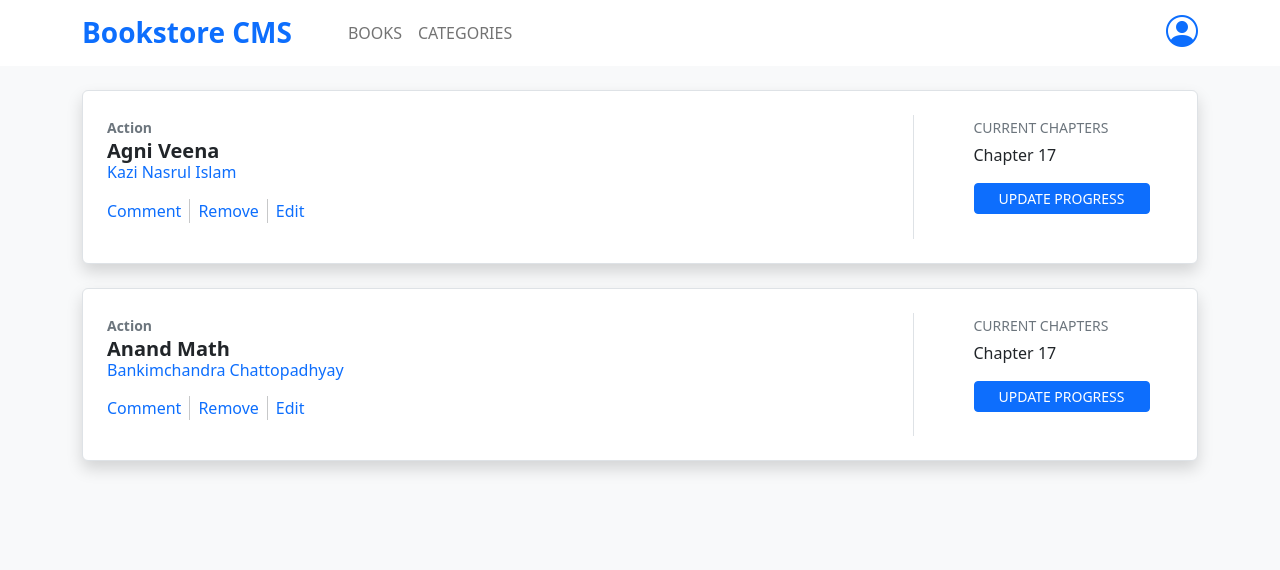
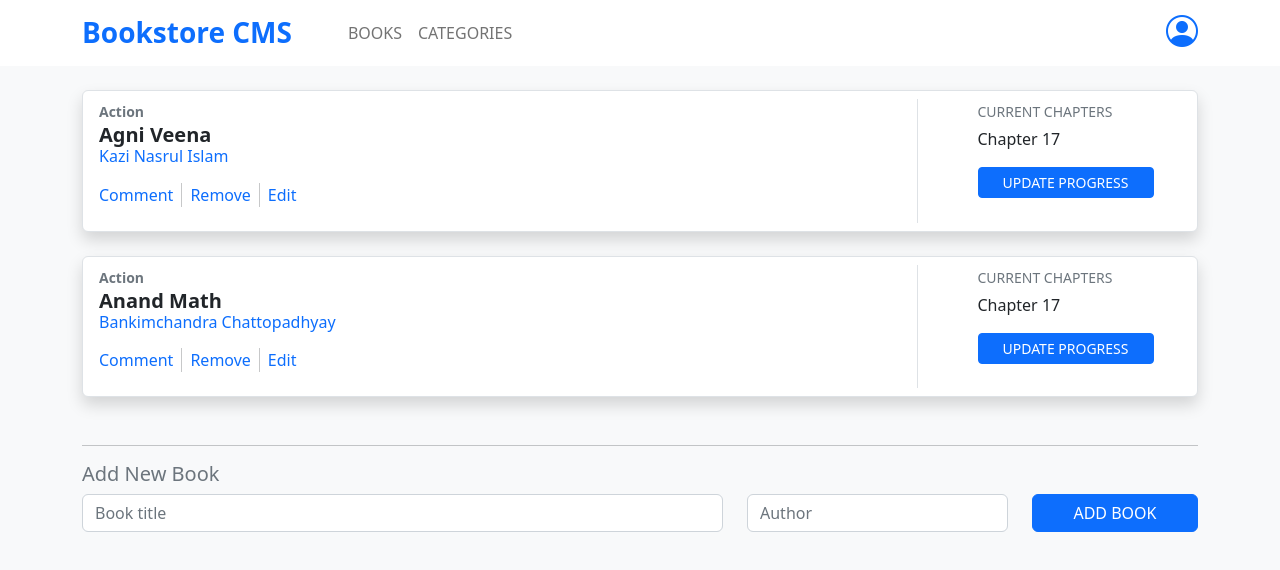
Before and after one commit to eaesmat/BookStore, a React (Create React App) app: page / in a window 1280 px wide. Shown: the top 570 px of the page. Built offline with nearby package versions, Linux system fonts and the light colour scheme.

Commit message:
Add form

```diff
--- a/src/Components/Book.js
+++ b/src/Components/Book.js
@@ -2,7 +2,7 @@
 
 const Books = ({ title, author }) => (
   <div className="container">
-    <div className="container mt-4 border bg-white rounded shadow p-4 ">
+    <div className="container mt-4 border bg-white rounded shadow px-3 py-2 ">
       <div className="row">
         <div className="col-6">
           <small className="text-secondary fw-bold">Action</small>
--- a/src/Components/Books.js
+++ b/src/Components/Books.js
@@ -1,4 +1,5 @@
 import Book from './Book';
+import Form from './Form';
 
 const books = [
   {
@@ -17,6 +18,7 @@ const Books = () => (
     {
       books.map((item) => <Book key={item.key} title={item.title} author={item.author} />)
     }
+    <Form />
   </div>
 );
 
--- a/src/Components/Form.js
+++ b/src/Components/Form.js
@@ -1,5 +1,5 @@
 const Form = () => (
-  <div className=" mt-5 ">
+  <div className=" mt-5 container">
     <hr className="" />
     <h5 className="text-secondary">Add New Book</h5>
     <form>
```
